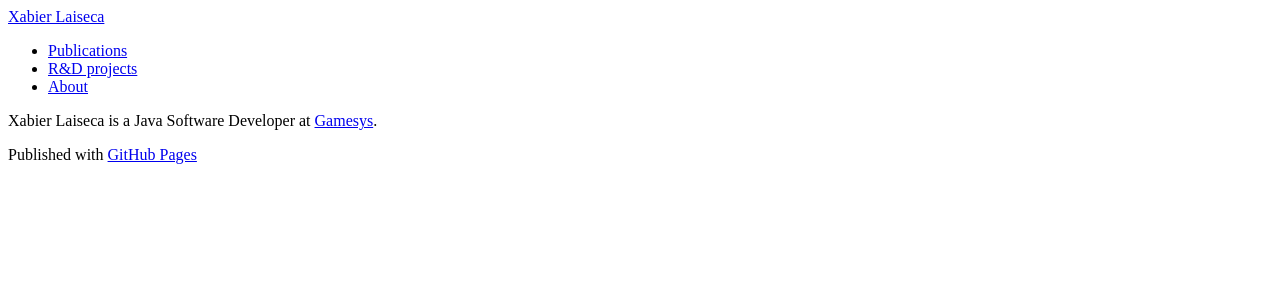
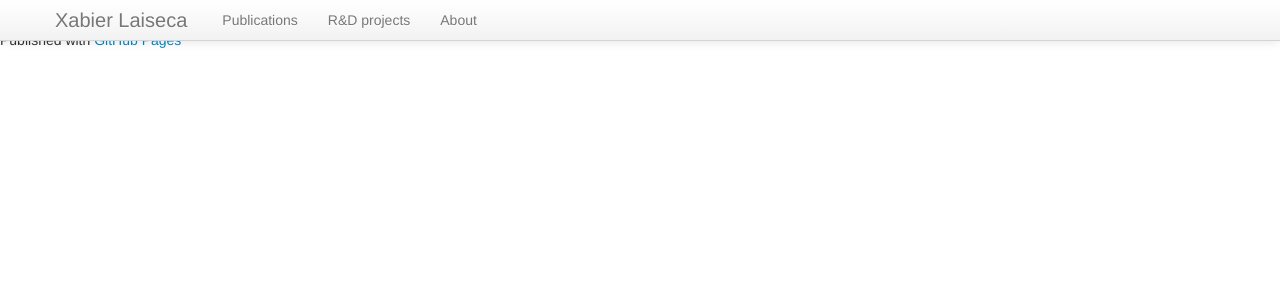
Before and after one commit to xabierlaiseca/xabierlaiseca.github.io, a Jekyll site: the page built from index.html, in a window 1280 px wide. Shown: the top 300 px of the page. Built offline with Jekyll 4.4.1, drawn with Linux system fonts in a browser that asks for light colours.

Commit message:
modified asset url in default layout

```diff
--- a/_layouts/default.html
+++ b/_layouts/default.html
@@ -7,11 +7,11 @@
 		<meta name="author" content="Xabier Laiseca" />
 		<meta name="description" content="Xabier Laiseca : Biography" />
 
-		<link href="/assets/css/bootstrap-2.3.1/bootstrap.min.css" media="screen" rel="stylesheet"></link>
-		<link href="/assets/css/bootstrap-2.3.1/bootstrap-responsive.min.css" media="screen" rel="stylesheet"></link>
+		<link href="/assets/css/bootstrap.min.css" media="screen" rel="stylesheet"></link>
+		<link href="/assets/css/bootstrap-responsive.min.css" media="screen" rel="stylesheet"></link>
 		<link href="/assets/css/main.css" media="screen" rel="stylesheet"></link>
 
-		<script type="text/javascript" src="/assets/js/bootstrap-2.3.1/bootstrap.min.js"></script>
+		<script type="text/javascript" src="/assets/js/bootstrap.min.js"></script>
 
 		<title>{{ page.title }}</title>
 	</head>
```
Also changed, not shown: assets/css/main.css (added).
